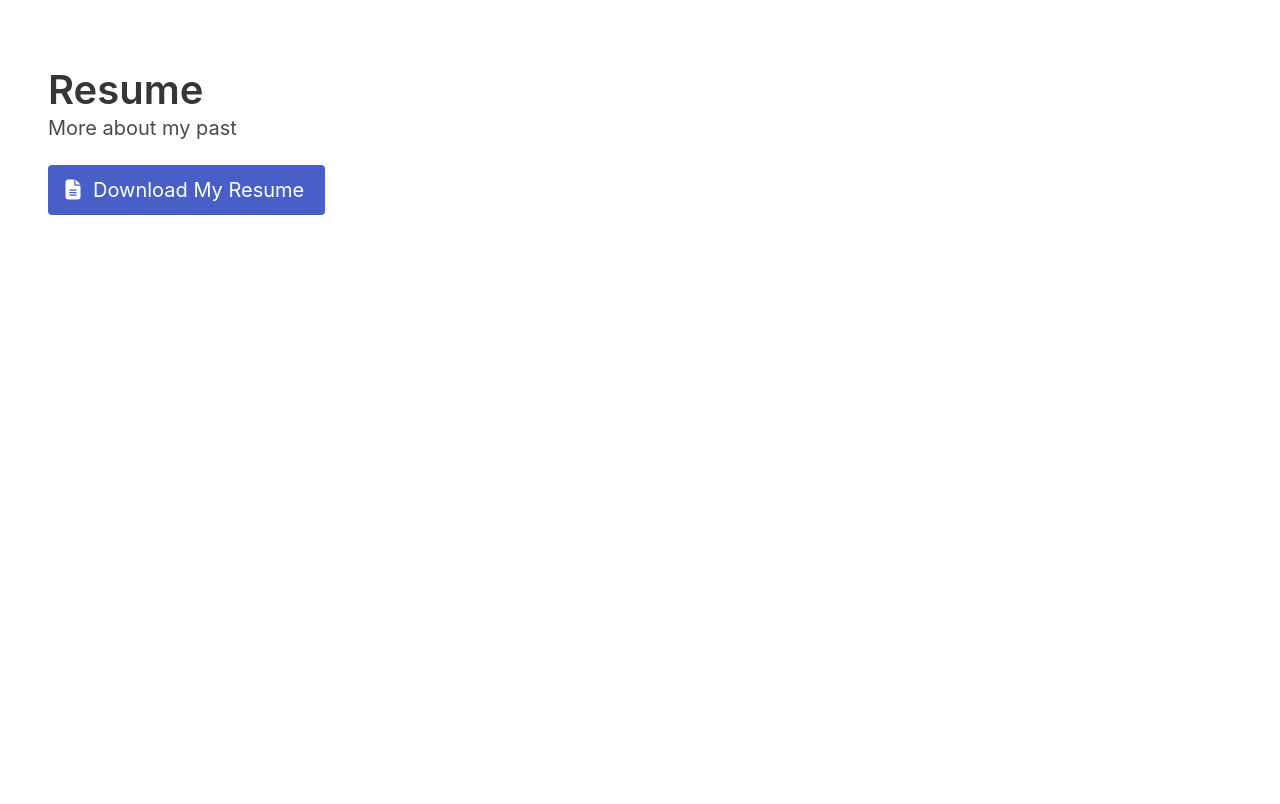
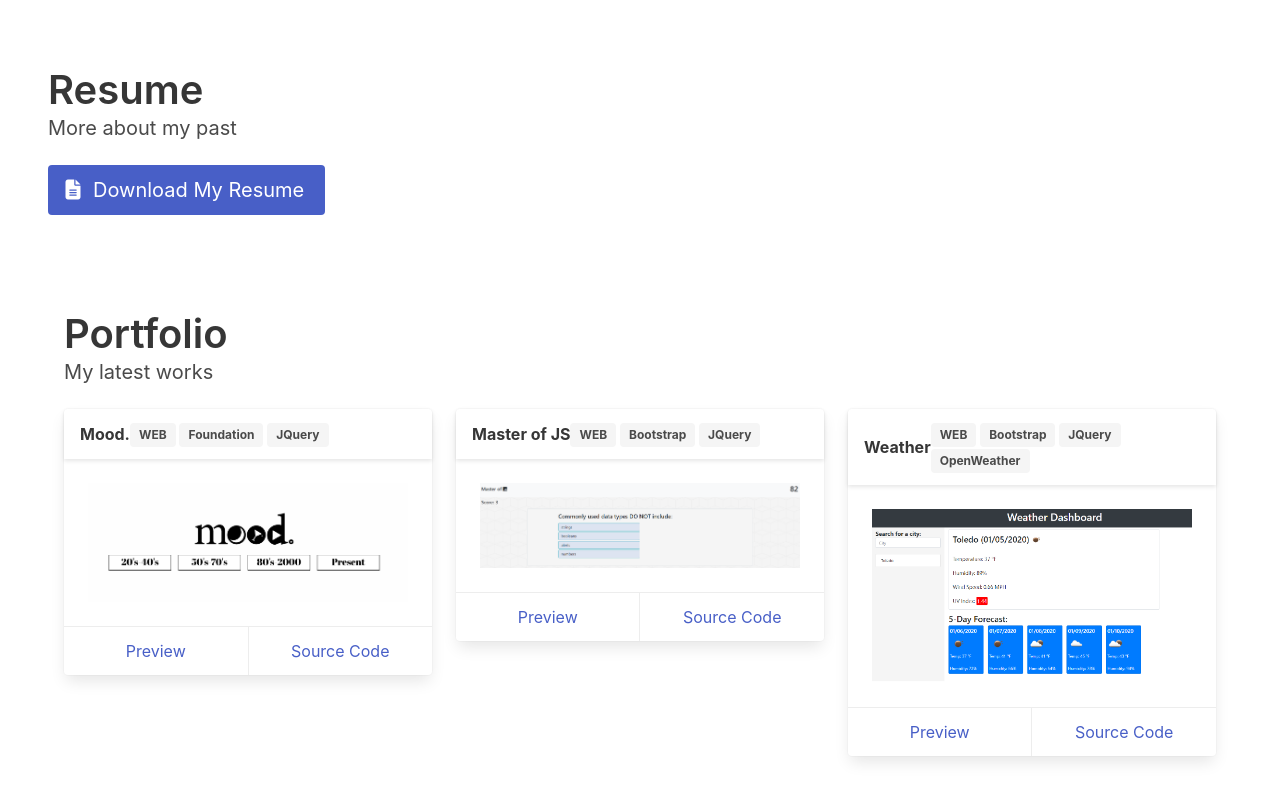
Before and after one commit to tvolpatto/tvolpatto-portfolio, a plain HTML site: page index.html in a window 1280 px wide. Shown: the part 1372-2176 px from the top of the page. Before the commit the page ends 1635 px from the top, so only its background shows below. Drawn offline with nearby package versions, Linux system fonts and the light colour scheme.

Commit message:
Portfolio Section

```diff
--- a/index.html
+++ b/index.html
@@ -200,6 +200,94 @@
       </a>
     </div>
   </section>
+ <!-- Portfolio -->
+ <section class="section" id="portfolio">
+    <div class="container">
+      <div class="section-heading">
+        <h3 class="title is-2">Portfolio</h3>
+        <h4 class="subtitle is-5">My latest works</h4>
+      </div>
+      <br>
+
+      <div class="container portfolio-container">
+        <div class="columns">
+          <div class="column is-4">
+            <!-- project 1 -->
+            <div class="card">
+              <header class="card-header">
+                <p class="card-header-title">
+                  <span>Mood.</span>
+                  <span class="is-pulled-right">
+                    <span class="tag is-default">WEB</span>
+                    <span class="tag is-default">Foundation</span>
+                    <span class="tag is-default">JQuery</span>
+                  </span>
+                </p>
+              </header>
+              <div class="card-content">
+                <figure class="image">
+                  <img src="./assets/images/mood.png" alt="screenshot">
+                </figure>
+              </div>
+              <footer class="card-footer">
+                <a href="#" class="card-footer-item">Preview</a>
+                <a href="#" class="card-footer-item">Source Code</a>
+              </footer>
+            </div>
+        </div>
+        <div class="column is-4">
+            <!-- project 2 -->
+            <div class="card">
+              <header class="card-header">
+                <p class="card-header-title">
+                  <span>Master of JS</span>
+                  <span class="is-pulled-right">
+                    <span class="tag is-default">WEB</span>
+                    <span class="tag is-default">Bootstrap</span>
+                    <span class="tag is-default">JQuery</span>
+                  </span>
+                </p>
+              </header>
+              <div class="card-content">
+                <figure class="image">
+                  <img src="./assets/images/quiz.png" alt="screenshot">
+                </figure>
+              </div>
+              <footer class="card-footer">
+                <a href="#" class="card-footer-item">Preview</a>
+                <a href="#" class="card-footer-item">Source Code</a>
+              </footer>
+            </div>
+        </div>
+        <div class="column is-4">
+            <!-- project 3 -->
+            <div class="card">
+              <header class="card-header">
+                <p class="card-header-title">
+                  <span>Weather</span>
+                  <span class="is-pulled-right">
+                    <span class="tag is-default">WEB</span>
+                    <span class="tag is-default">Bootstrap</span>
+                    <span class="tag is-default">JQuery</span>
+                    <span class="tag is-default">OpenWeather</span>
+                  </span>
+                </p>
+              </header>
+              <div class="card-content">
+                <figure class="image">
+                  <img src="./assets/images/weather.png" alt="screenshot">
+                </figure>
+              </div>
+              <footer class="card-footer">
+                <a href="#" class="card-footer-item">Preview</a>
+                <a href="#" class="card-footer-item">Source Code</a>
+              </footer>
+            </div>
+        </div>
+      </div>
+    </div>
+  </section>
+
 
 
 </body>
```
Also changed, not shown: assets/images/coming-soon-200x200.gif (added), assets/images/mood.png (added), assets/images/quiz.png (added), assets/images/weather.png (added).
